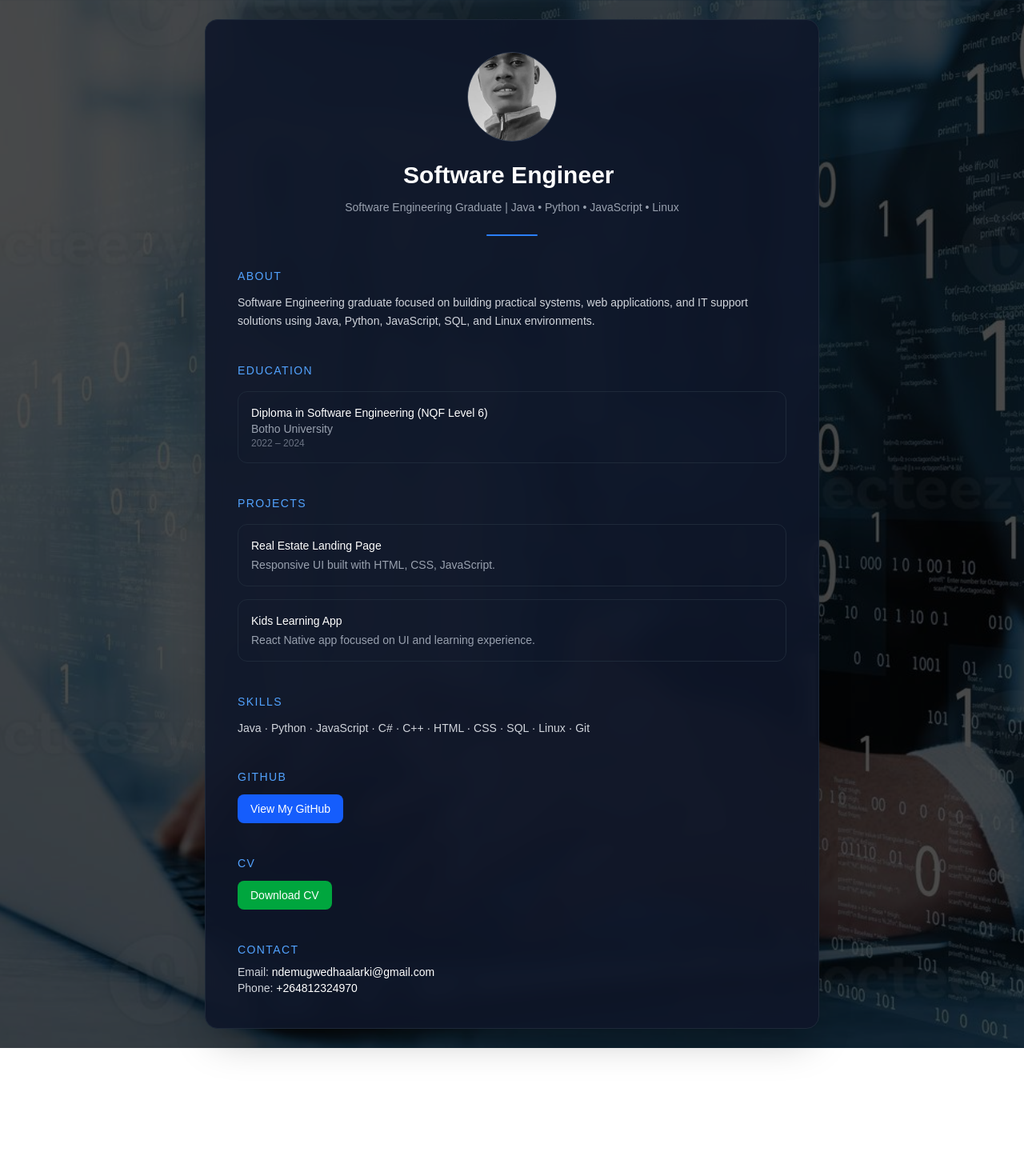
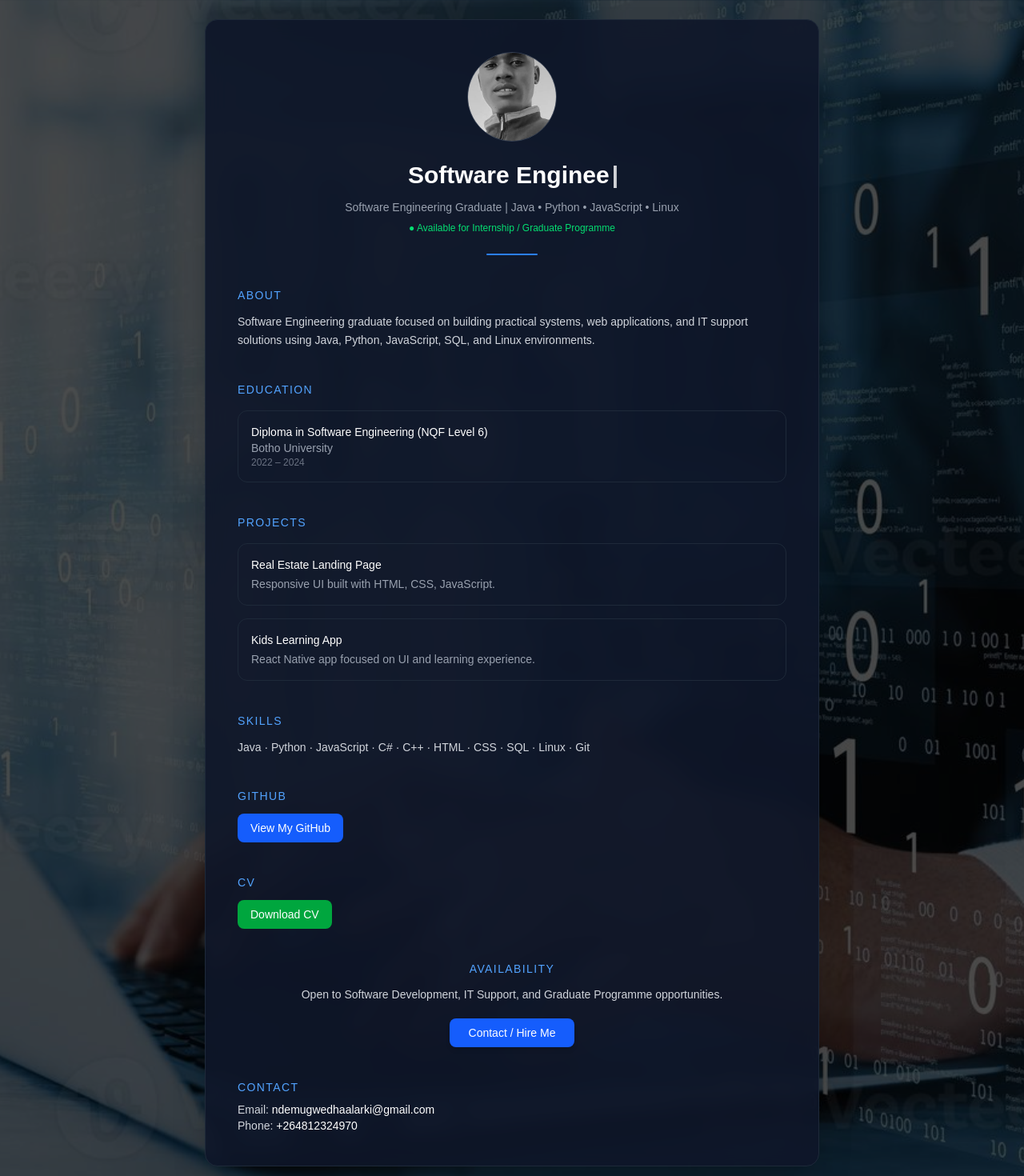
Before and after one commit to Alarki/alarki-portfolio, a Next.js app: page / in a window 1280 px wide. Shown: the top 1470 px of the page at 80% size. Before the commit the page ends 1310 px from the top, so only its background shows below. Built offline with nearby package versions, Linux system fonts and the light colour scheme.

Commit message:
Updated portfolio

```diff
--- a/app/page.tsx
+++ b/app/page.tsx
@@ -49,6 +49,11 @@ export default function Home() {
             Software Engineering Graduate | Java • Python • JavaScript • Linux
           </p>
 
+          {/* Availability badge */}
+          <p className="text-center mt-2 text-xs text-green-400">
+            ● Available for Internship / Graduate Programme
+          </p>
+
           <div className="w-16 h-[2px] bg-blue-500 mx-auto mt-6 rounded-full"></div>
 
           {/* ABOUT */}
@@ -78,7 +83,7 @@ export default function Home() {
             </div>
           </section>
 
-          {/* PROJECTS (CLICKABLE) */}
+          {/* PROJECTS */}
           <section className="mt-10">
             <h2 className="text-sm uppercase tracking-widest text-blue-400">
               Projects
@@ -126,14 +131,14 @@ export default function Home() {
             </p>
           </section>
 
-          {/* GITHUB SECTION (NEW) */}
+          {/* GITHUB */}
           <section className="mt-10">
             <h2 className="text-sm uppercase tracking-widest text-blue-400">
               GitHub
             </h2>
 
             <a
-              href="https://github.com/dashboard/"
+              href="https://github.com/Alarki"
               target="_blank"
               className="inline-block mt-3 text-sm text-white bg-blue-600 px-4 py-2 rounded-lg hover:bg-blue-700 transition"
             >
@@ -141,7 +146,7 @@ export default function Home() {
             </a>
           </section>
 
-          {/* CV DOWNLOAD (NEW) */}
+          {/* CV */}
           <section className="mt-10">
             <h2 className="text-sm uppercase tracking-widest text-blue-400">
               CV
@@ -154,6 +159,26 @@ export default function Home() {
             >
               Download CV
             </a>
+          </section>
+
+          {/* HIRE ME */}
+          <section className="mt-10 text-center">
+
+            <h2 className="text-sm uppercase tracking-widest text-blue-400">
+              Availability
+            </h2>
+
+            <p className="mt-3 text-gray-300 text-sm">
+              Open to Software Development, IT Support, and Graduate Programme opportunities.
+            </p>
+
+            <a
+              href="mailto:ndemugwedhaalarki@gmail.com?subject=Job%20Opportunity%20-%20Software%20Developer"
+              className="inline-block mt-5 bg-blue-600 hover:bg-blue-700 text-white text-sm px-6 py-2 rounded-lg transition shadow-md"
+            >
+              Contact / Hire Me
+            </a>
+
           </section>
 
           {/* CONTACT */}
```
